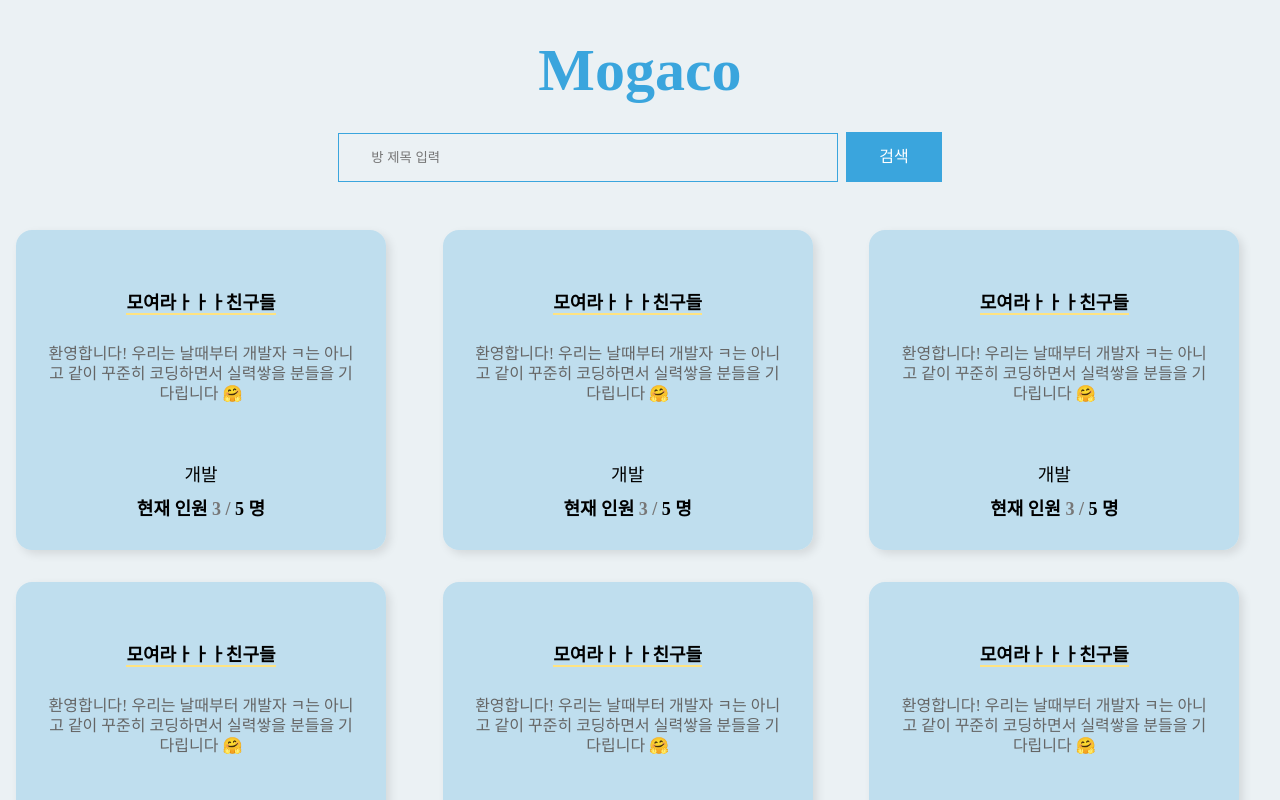
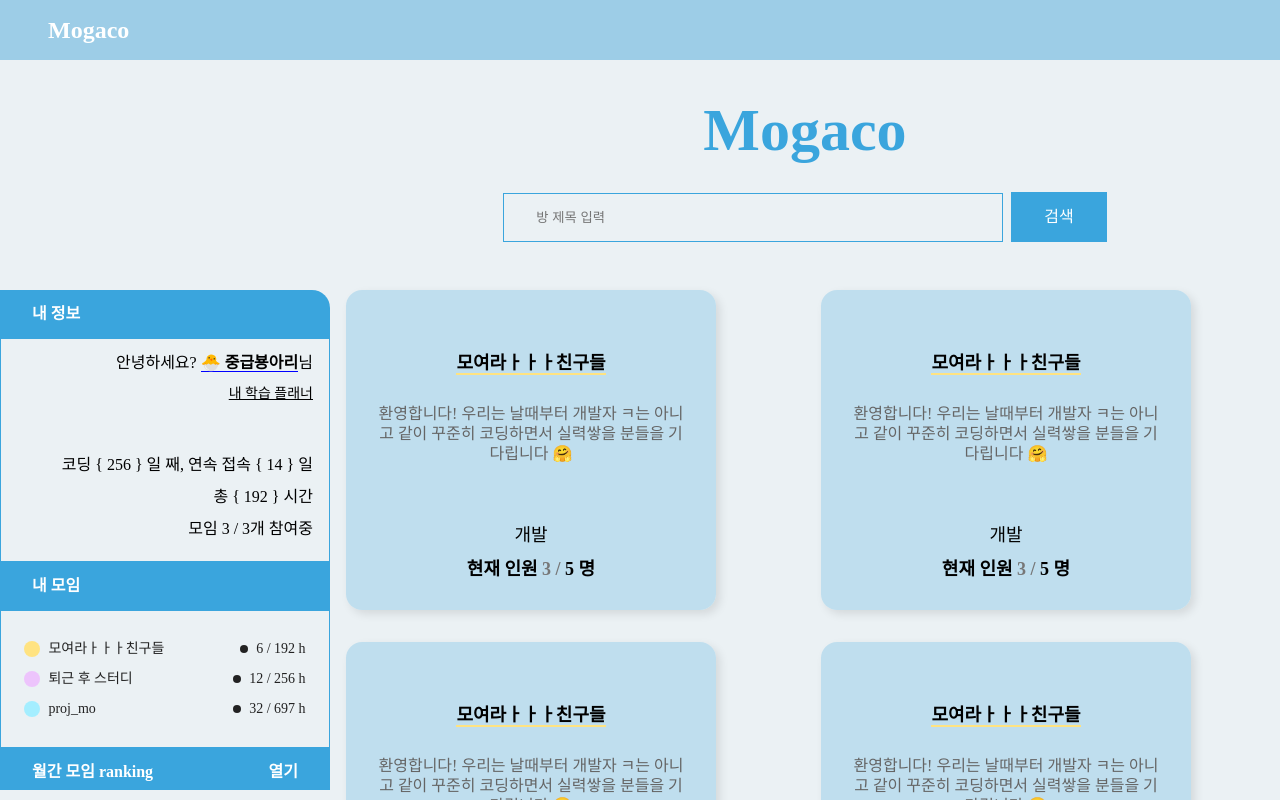
Before and after one commit to LoggingCo/mogaco.next.ts, a Next.js app: page /room-list in a window 1280 px wide. Shown: the top 800 px of the page. Built offline with nearby package versions, Linux system fonts and the light colour scheme.

Commit message:
feat: Multiple Full Layout
다중 레이아웃 적용 및 풀레이아웃 컴포넌트 생성

```diff
--- /dev/null
+++ b/src/components/Layout/FullLayout.tsx
@@ -0,0 +1,17 @@
+import Sidebar from '../Sidebar';
+import * as Styled from './Style';
+
+function FullLayout({ children }: any) {
+  return (
+    <>
+      <Styled.Header>
+        <Styled.Logo>Mogaco</Styled.Logo>
+      </Styled.Header>
+      <Styled.Container>
+        <Sidebar />
+        {children}
+      </Styled.Container>
+    </>
+  );
+}
+export default FullLayout;
--- a/src/components/Layout/Layout.tsx
+++ b/src/components/Layout/Layout.tsx
@@ -1,16 +1,13 @@
-import Sidebar from 'components/Sidebar';
 import useSideOpen from 'hooks/useSideOpen';
 import { useRouter } from 'next/router';
 import * as Styled from './Style';
 
 function Layout({ children }: any) {
   const { pathname } = useRouter();
-  const { sideOpen, setSideOpen } = useSideOpen(pathname);
 
   return (
     <>
       <Styled.Header>
-        <Sidebar />
         <Styled.Logo>Mogaco</Styled.Logo>
       </Styled.Header>
       {children}
--- a/src/components/Sidebar/index.tsx
+++ b/src/components/Sidebar/index.tsx
@@ -2,7 +2,6 @@ import styled from 'styled-components';
 import SideMonthlyRank from './monthly-rank/Montly';
 import SideMyInfo from './my-info/Myinfo';
 import SideMyMogaco from './my-mogaco/Mymogaco';
-import SideSiginIn from './sign-in/Signin';
 import SideWeeklyRank from './weekly-rank/Weelky';
 
 function Sidebar() {
--- a/src/pages/my-plan/index.tsx
+++ b/src/pages/my-plan/index.tsx
@@ -16,4 +16,5 @@ function MyPlanPage() {
 MyPlanPage.getLayout = function getLayout(page: ReactElement) {
   return <Layout>{page}</Layout>;
 };
+
 export default MyPlanPage;
--- a/src/pages/room-list/index.tsx
+++ b/src/pages/room-list/index.tsx
@@ -1,3 +1,5 @@
+import FullLayout from 'components/Layout/FullLayout';
+import { ReactElement } from 'react';
 import RoomCardList from './components/List/List';
 import RoomListSearch from './components/Search/Search';
 import * as Styled from './Style';
@@ -17,4 +19,9 @@ function RoomListPage() {
     </>
   );
 }
+
+RoomListPage.getLayout = function getLayout(page: ReactElement) {
+  return <FullLayout>{page}</FullLayout>;
+};
+
 export default RoomListPage;
```
